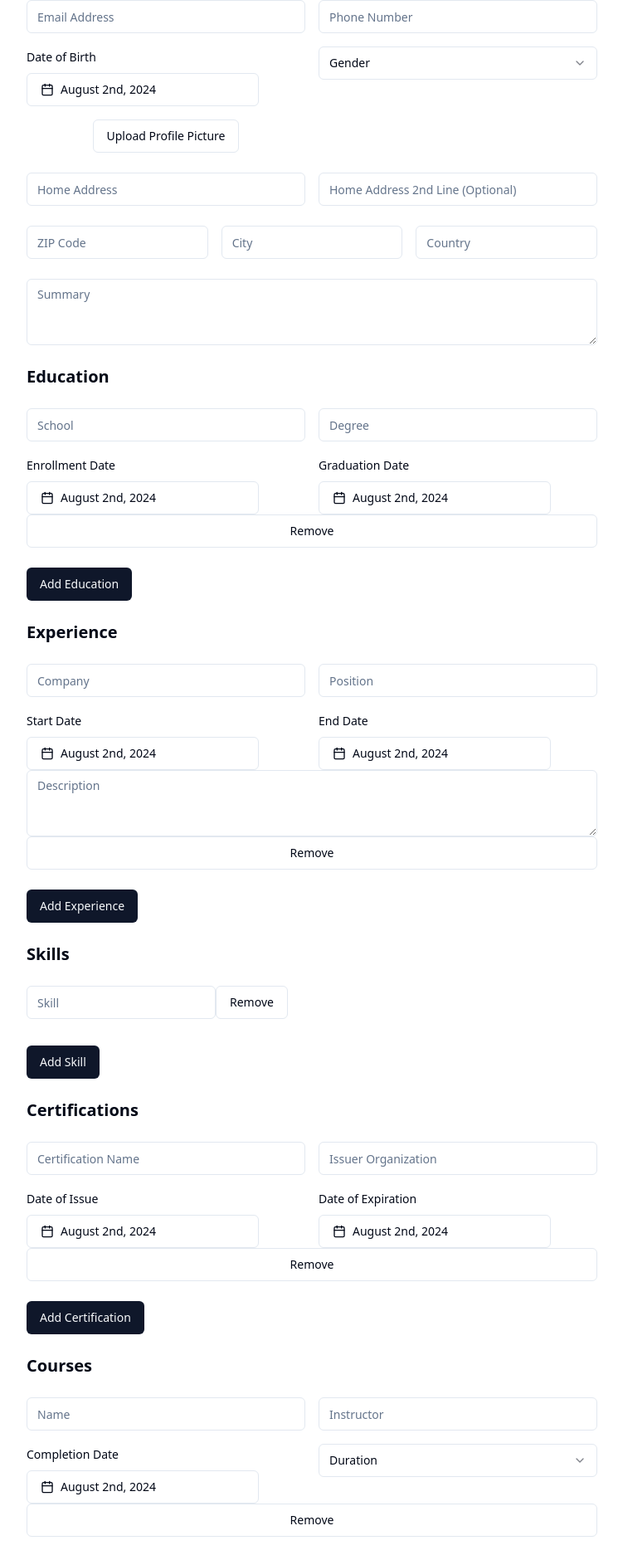
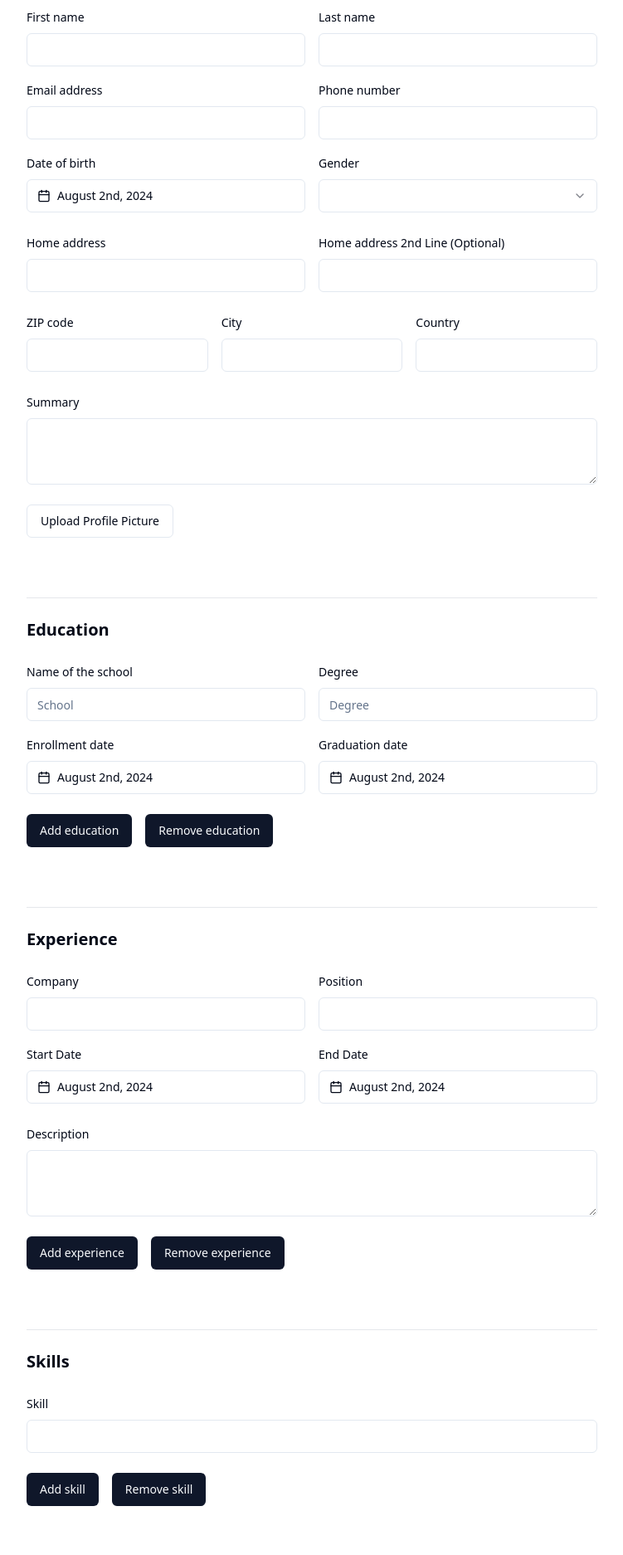
Before and after one commit to jacobg431/create-a-cv, a React (Create React App) app: page / in a window 1280 px wide. Shown: the part 208-2082 px from the top of the page at 83% size, without its empty margins (264-1015 px from the left). Built offline with nearby package versions, Linux system fonts and the light colour scheme.

Commit message:
Make form more consistent

```diff
--- a/src/App.js
+++ b/src/App.js
@@ -1,8 +1,8 @@
 import "@/assets/global.css";
-import Home from "@/pages/Home";
+import CreateCvForm from "@/pages/CreateCvForm";
 
 function App() {
-	return <Home />;
+	return <CreateCvForm />;
 }
 
 export default App;
--- a/src/components/segments/certifications.jsx
+++ b/src/components/segments/certifications.jsx
@@ -11,22 +11,26 @@ import {
 } from "@/components/ui/form";
 
 export function CertificationsSegment({ form }) {
+	function onAddCertHandler() {
+		// Logic to add a new certification
+	}
+
 	function onRemoveCertHandler() {
-		return;
+		// Logic to remove a certification
 	}
 
 	return (
 		<>
 			<h1 className="text-xl font-bold mb-6">Certifications</h1>
-			<div>
-				<div className="grid grid-cols-2 gap-4">
+			<div className="grid grid-cols-2 gap-4 mb-6">
 				<FormField
 					control={form.control}
 					name="certname"
 					render={({ field }) => (
 						<FormItem>
+							<FormLabel>Certification name</FormLabel>
 							<FormControl>
-									<Input placeholder="Certification Name" {...field} />
+								<Input {...field} />
 							</FormControl>
 						</FormItem>
 					)}
@@ -36,8 +40,9 @@ export function CertificationsSegment({ form }) {
 					name="certissuer"
 					render={({ field }) => (
 						<FormItem>
+							<FormLabel>Issuer organization</FormLabel>
 							<FormControl>
-									<Input placeholder="Issuer Organization" {...field} />
+								<Input {...field} />
 							</FormControl>
 						</FormItem>
 					)}
@@ -47,7 +52,7 @@ export function CertificationsSegment({ form }) {
 					name="certstartdate"
 					render={({ field }) => (
 						<FormItem>
-								<FormLabel>Date of Issue</FormLabel>
+							<FormLabel>Date of issue</FormLabel>
 							<FormControl>
 								<DatePicker {...field} />
 							</FormControl>
@@ -59,7 +64,7 @@ export function CertificationsSegment({ form }) {
 					name="certenddate"
 					render={({ field }) => (
 						<FormItem>
-								<FormLabel>Date of Expiration</FormLabel>
+							<FormLabel>Date of expiration</FormLabel>
 							<FormControl>
 								<DatePicker {...field} />
 							</FormControl>
@@ -67,15 +72,16 @@ export function CertificationsSegment({ form }) {
 					)}
 				/>
 			</div>
-				<div className="grid grid-cols-1 gap-4">
-					<Button type="button" variant="outline" onClick={onRemoveCertHandler}>
-						Remove
+			<div className="flex justify-start gap-4">
+				<Button type="button" onClick={onAddCertHandler}>
+					Add certification
+				</Button>
+				<Button type="button" onClick={onRemoveCertHandler}>
+					Remove certification
 				</Button>
 			</div>
-			</div>
-			<Button type="button" onClick={onRemoveCertHandler}>
-				Add Certification
-			</Button>
 		</>
 	);
 }
+
+export default CertificationsSegment;
--- a/src/components/segments/courses.jsx
+++ b/src/components/segments/courses.jsx
@@ -19,25 +19,25 @@ import {
 
 export function CoursesSegment({ form }) {
 	function onAddCourseHandler() {
-		return;
+		// Logic to add a new course
 	}
 
 	function onRemoveCourseHandler() {
-		return;
+		// Logic to remove a course
 	}
 
 	return (
 		<>
 			<h1 className="text-xl font-bold mb-6">Courses</h1>
-			<div>
-				<div className="grid grid-cols-2 gap-4">
+			<div className="grid grid-cols-2 gap-4 mb-6">
 				<FormField
 					control={form.control}
 					name="coursename"
 					render={({ field }) => (
 						<FormItem>
+							<FormLabel>Name</FormLabel>
 							<FormControl>
-									<Input placeholder="Name" {...field} />
+								<Input {...field} />
 							</FormControl>
 						</FormItem>
 					)}
@@ -47,8 +47,9 @@ export function CoursesSegment({ form }) {
 					name="courseinstructor"
 					render={({ field }) => (
 						<FormItem>
+							<FormLabel>Instructor</FormLabel>
 							<FormControl>
-									<Input placeholder="Instructor" {...field} />
+								<Input {...field} />
 							</FormControl>
 						</FormItem>
 					)}
@@ -58,7 +59,7 @@ export function CoursesSegment({ form }) {
 					name="coursecompletiondate"
 					render={({ field }) => (
 						<FormItem>
-								<FormLabel>Completion Date</FormLabel>
+							<FormLabel>Completion date</FormLabel>
 							<FormControl>
 								<DatePicker {...field} />
 							</FormControl>
@@ -70,10 +71,11 @@ export function CoursesSegment({ form }) {
 					name="courseduration"
 					render={({ field }) => (
 						<FormItem>
+							<FormLabel>Duration</FormLabel>
 							<FormControl>
 								<Select {...field}>
 									<SelectTrigger>
-											<SelectValue placeholder="Duration" />
+										<SelectValue />
 									</SelectTrigger>
 									<SelectContent>
 										<SelectItem value="hours">Hours</SelectItem>
@@ -87,19 +89,16 @@ export function CoursesSegment({ form }) {
 					)}
 				/>
 			</div>
-				<div className="grid grid-cols-1 gap-4">
-					<Button
-						type="button"
-						variant="outline"
-						onClick={onRemoveCourseHandler}
-					>
-						Remove
+			<div className="flex justify-start gap-4">
+				<Button type="button" onClick={onAddCourseHandler}>
+					Add course
+				</Button>
+				<Button type="button" onClick={onRemoveCourseHandler}>
+					Remove course
 				</Button>
 			</div>
-			</div>
-			<Button type="button" onClick={onAddCourseHandler}>
-				Add Education
-			</Button>
 		</>
 	);
 }
+
+export default CoursesSegment;
--- a/src/components/segments/education.jsx
+++ b/src/components/segments/education.jsx
@@ -10,7 +10,6 @@ import {
 	FormLabel,
 } from "@/components/ui/form";
 
-export function EducationSegment({ form }) {
 function onAddEducationHandler() {
 	return;
 }
@@ -19,16 +18,18 @@ export function EducationSegment({ form }) {
 	return;
 }
 
+export function EducationSegment({ form }) {
 	return (
 		<>
 			<h1 className="text-xl font-bold mb-6">Education</h1>
-			<div>
-				<div className="grid grid-cols-2 gap-4">
+
+			<div className="grid grid-cols-2 gap-4 mb-6">
 				<FormField
 					control={form.control}
 					name="school"
 					render={({ field }) => (
 						<FormItem>
+							<FormLabel>Name of the school</FormLabel>
 							<FormControl>
 								<Input placeholder="School" {...field} />
 							</FormControl>
@@ -40,6 +41,7 @@ export function EducationSegment({ form }) {
 					name="degree"
 					render={({ field }) => (
 						<FormItem>
+							<FormLabel>Degree</FormLabel>
 							<FormControl>
 								<Input placeholder="Degree" {...field} />
 							</FormControl>
@@ -51,7 +53,7 @@ export function EducationSegment({ form }) {
 					name="edustartdate"
 					render={({ field }) => (
 						<FormItem>
-								<FormLabel>Enrollment Date</FormLabel>
+							<FormLabel>Enrollment date</FormLabel>
 							<FormControl>
 								<DatePicker {...field} />
 							</FormControl>
@@ -63,7 +65,7 @@ export function EducationSegment({ form }) {
 					name="eduenddate"
 					render={({ field }) => (
 						<FormItem>
-								<FormLabel>Graduation Date</FormLabel>
+							<FormLabel>Graduation date</FormLabel>
 							<FormControl>
 								<DatePicker {...field} />
 							</FormControl>
@@ -71,19 +73,16 @@ export function EducationSegment({ form }) {
 					)}
 				/>
 			</div>
-				<div className="grid grid-cols-1 gap-4">
-					<Button
-						type="button"
-						variant="outline"
-						onClick={onRemoveEducationHandler}
-					>
-						Remove
+			<div className="flex justify-start gap-4">
+				<Button type="button" onClick={onAddEducationHandler}>
+					Add education
+				</Button>
+				<Button type="button" onClick={onAddEducationHandler}>
+					Remove education
 				</Button>
 			</div>
-			</div>
-			<Button type="button" onClick={onAddEducationHandler}>
-				Add Education
-			</Button>
 		</>
 	);
 }
+
+export default EducationSegment;
--- a/src/components/segments/experience.jsx
+++ b/src/components/segments/experience.jsx
@@ -13,25 +13,25 @@ import {
 
 export function ExperienceSegment({ form }) {
 	function onAddExperienceHandler() {
-		return;
+		// Logic to add experience
 	}
 
 	function onRemoveExperienceHandler() {
-		return;
+		// Logic to remove experience
 	}
 
 	return (
 		<>
 			<h1 className="text-xl font-bold mb-6">Experience</h1>
-			<div>
-				<div className="grid grid-cols-2 gap-4">
+			<div className="grid grid-cols-2 gap-4 mb-6">
 				<FormField
 					control={form.control}
 					name="company"
 					render={({ field }) => (
 						<FormItem>
+							<FormLabel>Company</FormLabel>
 							<FormControl>
-									<Input placeholder="Company" {...field} />
+								<Input {...field} />
 							</FormControl>
 						</FormItem>
 					)}
@@ -41,15 +41,16 @@ export function ExperienceSegment({ form }) {
 					name="position"
 					render={({ field }) => (
 						<FormItem>
+							<FormLabel>Position</FormLabel>
 							<FormControl>
-									<Input placeholder="Position" {...field} />
+								<Input {...field} />
 							</FormControl>
 						</FormItem>
 					)}
 				/>
 				<FormField
 					control={form.control}
-						name="date"
+					name="startdate"
 					render={({ field }) => (
 						<FormItem>
 							<FormLabel>Start Date</FormLabel>
@@ -61,7 +62,7 @@ export function ExperienceSegment({ form }) {
 				/>
 				<FormField
 					control={form.control}
-						name="date"
+					name="enddate"
 					render={({ field }) => (
 						<FormItem>
 							<FormLabel>End Date</FormLabel>
@@ -72,32 +73,30 @@ export function ExperienceSegment({ form }) {
 					)}
 				/>
 			</div>
-				<div className="grid grid-cols-1 gap-4">
+			<div className="grid grid-cols-1 gap-4 mb-6">
 				<FormField
 					control={form.control}
-						name="date"
+					name="description"
 					render={({ field }) => (
 						<FormItem>
+							<FormLabel>Description</FormLabel>
 							<FormControl>
-									<Textarea placeholder="Description" {...field} />
+								<Textarea {...field} />
 							</FormControl>
 						</FormItem>
 					)}
 				/>
 			</div>
-				<div className="grid grid-cols-1 gap-4">
-					<Button
-						type="button"
-						variant="outline"
-						onClick={onRemoveExperienceHandler}
-					>
-						Remove
+			<div className="flex justify-start gap-4">
+				<Button type="button" onClick={onAddExperienceHandler}>
+					Add experience
+				</Button>
+				<Button type="button" onClick={onRemoveExperienceHandler}>
+					Remove experience
 				</Button>
 			</div>
-			</div>
-			<Button type="submit" onClick={onAddExperienceHandler}>
-				Add Experience
-			</Button>
 		</>
 	);
 }
+
+export default ExperienceSegment;
--- a/src/components/segments/personalia.jsx
+++ b/src/components/segments/personalia.jsx
@@ -30,14 +30,15 @@ export function PersonaliaSegment({ form }) {
 	return (
 		<>
 			<h1 className="text-xl font-bold mb-6">Personalia</h1>
-			<div className="grid grid-cols-2 gap-4">
+			<div className="grid grid-cols-2 gap-4 mb-6">
 				<FormField
 					control={form.control}
 					name="firstname"
 					render={({ field }) => (
 						<FormItem>
+							<FormLabel>First name</FormLabel>
 							<FormControl>
-								<Input placeholder="First Name" {...field} />
+								<Input {...field} />
 							</FormControl>
 						</FormItem>
 					)}
@@ -47,8 +48,9 @@ export function PersonaliaSegment({ form }) {
 					name="lastname"
 					render={({ field }) => (
 						<FormItem>
+							<FormLabel>Last name</FormLabel>
 							<FormControl>
-								<Input placeholder="Last Name" {...field} />
+								<Input {...field} />
 							</FormControl>
 						</FormItem>
 					)}
@@ -58,8 +60,9 @@ export function PersonaliaSegment({ form }) {
 					name="email"
 					render={({ field }) => (
 						<FormItem>
+							<FormLabel>Email address</FormLabel>
 							<FormControl>
-								<Input placeholder="Email Address" {...field} />
+								<Input {...field} />
 							</FormControl>
 						</FormItem>
 					)}
@@ -69,8 +72,9 @@ export function PersonaliaSegment({ form }) {
 					name="phone"
 					render={({ field }) => (
 						<FormItem>
+							<FormLabel>Phone number</FormLabel>
 							<FormControl>
-								<Input placeholder="Phone Number" {...field} />
+								<Input {...field} />
 							</FormControl>
 						</FormItem>
 					)}
@@ -80,7 +84,7 @@ export function PersonaliaSegment({ form }) {
 					name="dateofbirth"
 					render={({ field }) => (
 						<FormItem>
-							<FormLabel>Date of Birth</FormLabel>
+							<FormLabel>Date of birth</FormLabel>
 							<FormControl>
 								<DatePicker {...field} />
 							</FormControl>
@@ -92,10 +96,11 @@ export function PersonaliaSegment({ form }) {
 					name="gender"
 					render={({ field }) => (
 						<FormItem>
+							<FormLabel>Gender</FormLabel>
 							<FormControl>
 								<Select {...field}>
 									<SelectTrigger>
-										<SelectValue placeholder="Gender" />
+										<SelectValue />
 									</SelectTrigger>
 									<SelectContent>
 										<SelectItem value="female">Female</SelectItem>
@@ -106,30 +111,17 @@ export function PersonaliaSegment({ form }) {
 						</FormItem>
 					)}
 				/>
-				<Dialog>
-					<DialogTrigger>
-						<Button variant="outline">Upload Profile Picture</Button>
-					</DialogTrigger>
-					<DialogContent>
-						<DialogHeader>
-							<DialogTitle>Upload Profile Picture</DialogTitle>
-							<DialogDescription>
-								The image file to upload must be in JPG/PNG format and must not
-								exceed a size of 256 MB.
-							</DialogDescription>
-						</DialogHeader>
-						<Input type="file" />
-					</DialogContent>
-				</Dialog>
 			</div>
-			<div className="grid grid-cols-2 gap-4">
+
+			<div className="grid grid-cols-2 gap-4 mb-6">
 				<FormField
 					control={form.control}
 					name="address"
 					render={({ field }) => (
 						<FormItem>
+							<FormLabel>Home address</FormLabel>
 							<FormControl>
-								<Input placeholder="Home Address" {...field} />
+								<Input {...field} />
 							</FormControl>
 						</FormItem>
 					)}
@@ -139,24 +131,23 @@ export function PersonaliaSegment({ form }) {
 					name="address2"
 					render={({ field }) => (
 						<FormItem>
+							<FormLabel>Home address 2nd Line (Optional)</FormLabel>
 							<FormControl>
-								<Input
-									placeholder="Home Address 2nd Line (Optional)"
-									{...field}
-								/>
+								<Input {...field} />
 							</FormControl>
 						</FormItem>
 					)}
 				/>
 			</div>
-			<div className="grid grid-cols-3 gap-4">
+			<div className="grid grid-cols-3 gap-4 mb-6">
 				<FormField
 					control={form.control}
 					name="zipcode"
 					render={({ field }) => (
 						<FormItem>
+							<FormLabel>ZIP code</FormLabel>
 							<FormControl>
-								<Input placeholder="ZIP Code" {...field} />
+								<Input {...field} />
 							</FormControl>
 						</FormItem>
 					)}
@@ -166,8 +157,9 @@ export function PersonaliaSegment({ form }) {
 					name="city"
 					render={({ field }) => (
 						<FormItem>
+							<FormLabel>City</FormLabel>
 							<FormControl>
-								<Input placeholder="City" {...field} />
+								<Input {...field} />
 							</FormControl>
 						</FormItem>
 					)}
@@ -177,26 +169,46 @@ export function PersonaliaSegment({ form }) {
 					name="country"
 					render={({ field }) => (
 						<FormItem>
+							<FormLabel>Country</FormLabel>
 							<FormControl>
-								<Input placeholder="Country" {...field} />
+								<Input {...field} />
 							</FormControl>
 						</FormItem>
 					)}
 				/>
 			</div>
-			<div className="grid grid-col-1 gap-4">
+			<div className="grid grid-cols-1 gap-4 mb-6">
 				<FormField
 					control={form.control}
 					name="summary"
 					render={({ field }) => (
 						<FormItem>
+							<FormLabel>Summary</FormLabel>
 							<FormControl>
-								<Textarea placeholder="Summary" {...field} />
+								<Textarea {...field} />
 							</FormControl>
 						</FormItem>
 					)}
 				/>
 			</div>
+
+			<Dialog>
+				<DialogTrigger>
+					<Button variant="outline">Upload Profile Picture</Button>
+				</DialogTrigger>
+				<DialogContent>
+					<DialogHeader>
+						<DialogTitle>Upload Profile Picture</DialogTitle>
+						<DialogDescription>
+							The image file to upload must be in JPG/PNG format and must not
+							exceed a size of 256 MB.
+						</DialogDescription>
+					</DialogHeader>
+					<Input type="file" />
+				</DialogContent>
+			</Dialog>
 		</>
 	);
 }
+
+export default PersonaliaSegment;
--- a/src/components/segments/skills.jsx
+++ b/src/components/segments/skills.jsx
@@ -2,45 +2,49 @@
 
 import { Button } from "@/components/ui/button";
 import { Input } from "@/components/ui/input";
-import { FormControl, FormField, FormItem } from "@/components/ui/form";
+import {
+	FormControl,
+	FormField,
+	FormItem,
+	FormLabel,
+} from "@/components/ui/form";
 
 export function SkillsSegment({ form }) {
 	function onAddSkillHandler() {
-		return;
+		// Logic to add a new skill
 	}
 
 	function onRemoveSkillHandler() {
-		return;
+		// Logic to remove a skill
 	}
 
 	return (
 		<>
 			<h1 className="text-xl font-bold mb-6">Skills</h1>
-			<div>
-				<div className="flex items-center mb-2">
+			<div className="grid grid-cols-1 gap-4 mb-6">
 				<FormField
 					control={form.control}
 					name="skills"
 					render={({ field }) => (
 						<FormItem>
-								<FormControl>
-									<Input placeholder="Skill" {...field} />
+							<FormLabel>Skill</FormLabel>
+							<FormControl className="flex items-center">
+								<Input {...field} className="flex-grow" />
 							</FormControl>
 						</FormItem>
 					)}
 				/>
-					<Button
-						type="button"
-						variant="outline"
-						onClick={onRemoveSkillHandler}
-					>
-						Remove
+			</div>
+			<div className="flex justify-start gap-4">
+				<Button type="button" onClick={onAddSkillHandler}>
+					Add skill
+				</Button>
+				<Button type="button" onClick={onRemoveSkillHandler}>
+					Remove skill
 				</Button>
 			</div>
-			</div>
-			<Button type="button" onClick={onAddSkillHandler}>
-				Add Skill
-			</Button>
 		</>
 	);
 }
+
+export default SkillsSegment;
--- a/src/components/ui/datepicker.jsx
+++ b/src/components/ui/datepicker.jsx
@@ -22,7 +22,7 @@ export function DatePicker() {
 				<Button
 					variant={"outline"}
 					className={cn(
-						"w-[280px] justify-start text-left font-normal",
+						"flex h-10 w-full justify-start text-left font-normal px-3 py-2 rounded-md border border-input text-sm ring-offset-background focus-visible:outline-none focus-visible:ring-2 focus-visible:ring-ring focus-visible:ring-offset-2 disabled:cursor-not-allowed disabled:opacity-50",
 						!date && "text-muted-foreground",
 					)}
 				>
--- /dev/null
+++ b/src/pages/CreateCvForm.js
@@ -0,0 +1,63 @@
+import { useForm } from "react-hook-form";
+
+import { Button } from "@/components/ui/button";
+import { Form } from "@/components/ui/form";
+import { CertificationsSegment } from "@/components/segments/certifications";
+import { CoursesSegment } from "@/components/segments/courses";
+import { EducationSegment } from "@/components/segments/education";
+import { ExperienceSegment } from "@/components/segments/experience";
+import { PersonaliaSegment } from "@/components/segments/personalia";
+import { SkillsSegment } from "@/components/segments/skills";
+
+function CreateCvForm() {
+	const form = useForm({
+		defaultValues: {},
+	});
+
+	function onSubmit(values) {
+		console.log(values);
+	}
+
+	return (
+		<>
+			<nav />
+			<main>
+				<div className="max-w-3xl mx-auto p-6 md:p-8 lg:p-10 bg-white shadow-md">
+					<h1 className="text-3xl font-bold mb-4">Fill in the form</h1>
+					<h2 className="text-l mb-6">We'll take care of the rest</h2>
+					<Form {...form}>
+						<form
+							onSubmit={form.handleSubmit(onSubmit)}
+							className="divide-y divide-gray-200"
+						>
+							<div className="py-6 mb-12">
+								<PersonaliaSegment form={form} />
+							</div>
+							<div className="py-6 mb-12">
+								<EducationSegment form={form} />
+							</div>
+							<div className="py-6 mb-12">
+								<ExperienceSegment form={form} />
+							</div>
+							<div className="py-6 mb-12">
+								<SkillsSegment form={form} />
+							</div>
+							<div className="py-6 mb-12">
+								<CertificationsSegment form={form} />
+							</div>
+							<div className="py-6 mb-12">
+								<CoursesSegment form={form} />
+							</div>
+
+							<div className="pt-6 flex justify-end">
+								<Button type="submit">Create your CV</Button>
+							</div>
+						</form>
+					</Form>
+				</div>
+			</main>
+		</>
+	);
+}
+
+export default CreateCvForm;
--- a/src/pages/Home.js
+++ /dev/null
@@ -1,47 +0,0 @@
-import { useForm } from "react-hook-form";
-
-import { Button } from "@/components/ui/button";
-import { Form } from "@/components/ui/form";
-import { CertificationsSegment } from "@/components/segments/certifications";
-import { CoursesSegment } from "@/components/segments/courses";
-import { EducationSegment } from "@/components/segments/education";
-import { ExperienceSegment } from "@/components/segments/experience";
-import { PersonaliaSegment } from "@/components/segments/personalia";
-import { SkillsSegment } from "@/components/segments/skills";
-
-function Home() {
-	const form = useForm({
-		defaultValues: {},
-	});
-
-	function onSubmit(values) {
-		console.log(values);
-	}
-
-	return (
-		<>
-			<nav />
-			<main>
-				<div className="max-w-3xl mx-auto p-6 md:p-8 lg:p-10">
-					<h1 className="text-3xl font-bold mb-6">Generate Your CV</h1>
-					<Form {...form}>
-						<form onSubmit={form.handleSubmit(onSubmit)} className="space-y-6">
-							<PersonaliaSegment form={form} />
-							<EducationSegment form={form} />
-							<ExperienceSegment form={form} />
-							<SkillsSegment form={form} />
-							<CertificationsSegment form={form} />
-							<CoursesSegment form={form} />
-
-							<div className="flex justify-end">
-								<Button type="submit">Create your CV</Button>
-							</div>
-						</form>
-					</Form>
-				</div>
-			</main>
-		</>
-	);
-}
-
-export default Home;
```
Lines whose indentation alone changed are shown as unchanged.
